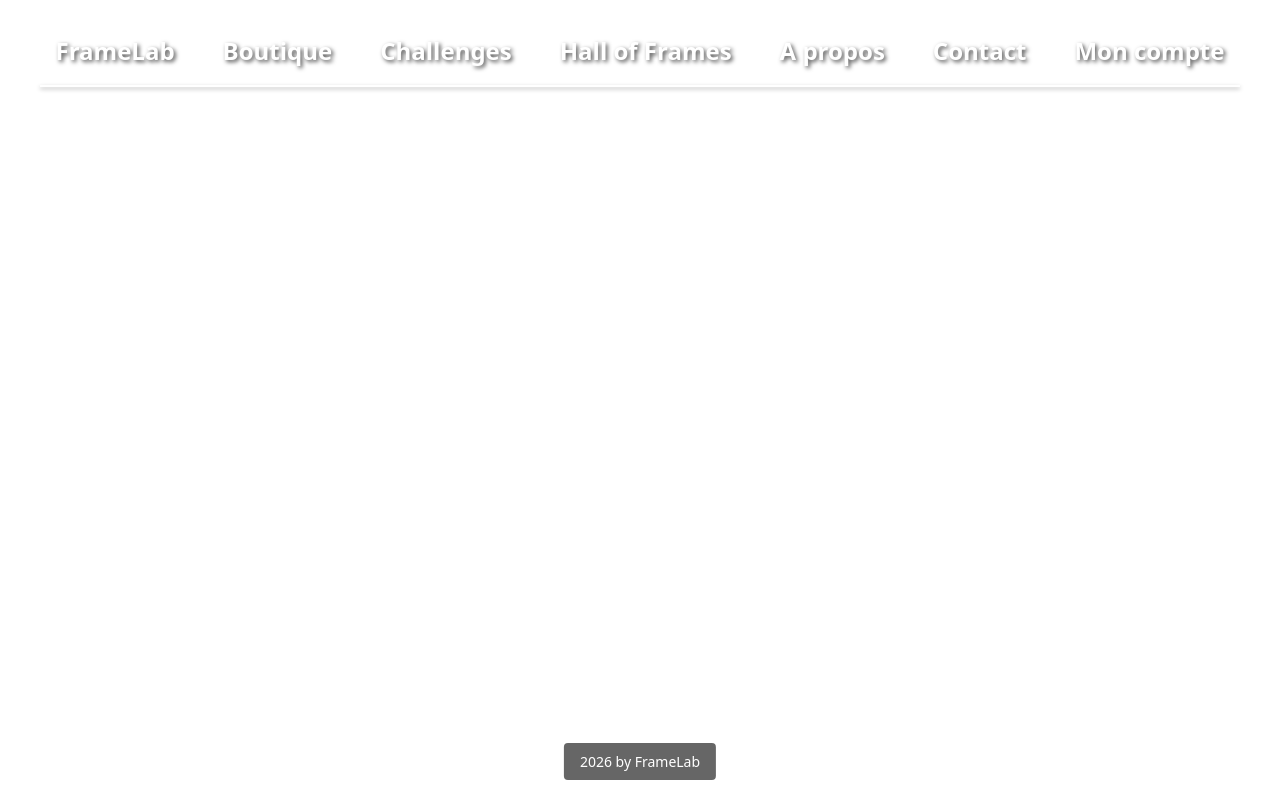
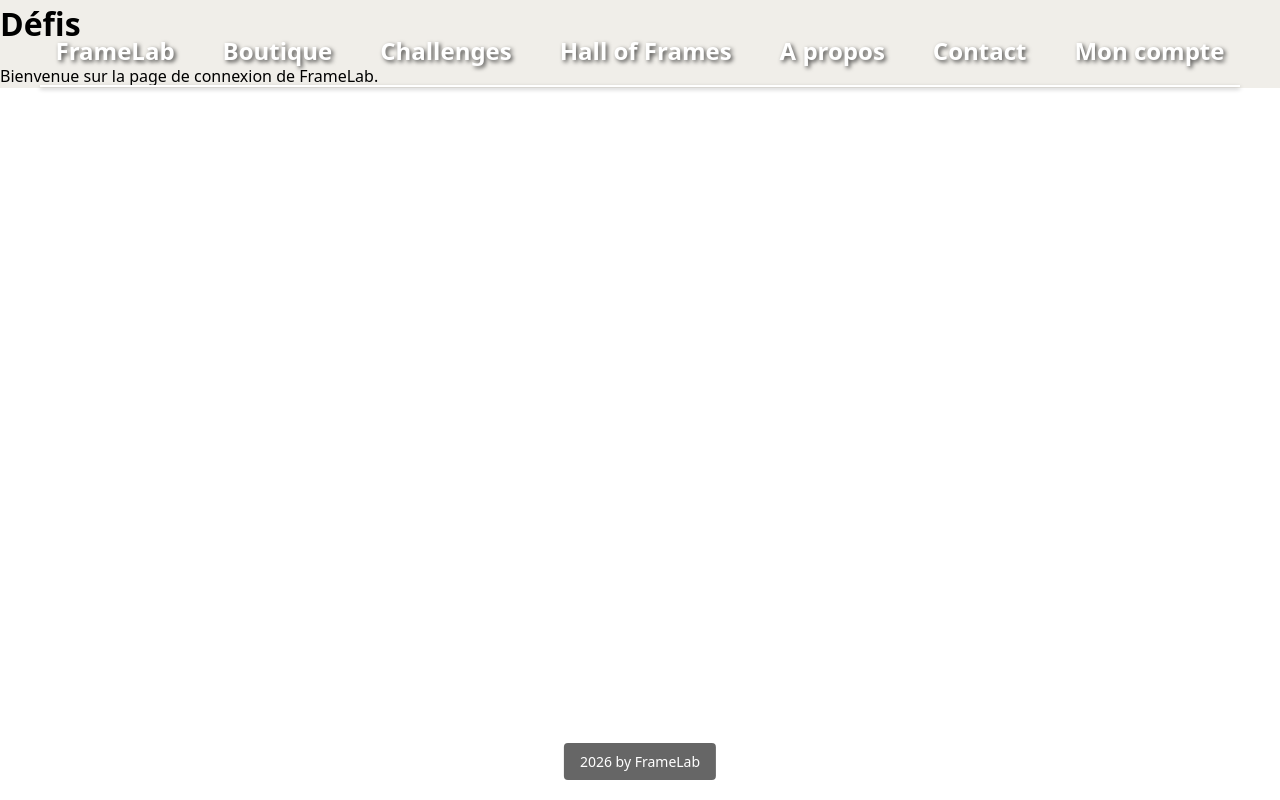
Before and after one commit to matmathmat/framelab-front, a Vue app: page /login in a window 1280 px wide. Built offline with nearby package versions, Linux system fonts and the light colour scheme; a web font is replaced by a local one.

Commit message:
Si l'utilisateur n'est pas connecté le rediriger vers page connexion

```diff
--- a/src/router.ts
+++ b/src/router.ts
@@ -9,6 +9,7 @@ import Challenges from './views/Challenges.vue'
 import HallOfFrames from './views/HallOfFrames.vue'
 import Contact from './views/Contact.vue'
 import MyAccount from './views/MyAccount.vue'
+import Login from './views/Login.vue'
 
 const routes: Array<RouteRecordRaw> = [
   { path: '/', name: 'Home', component: Home },
@@ -18,6 +19,7 @@ const routes: Array<RouteRecordRaw> = [
   { path: '/hall-of-frames', name: 'HallOfFrames', component: HallOfFrames },
   { path: '/contact', name: 'Contact', component: Contact },
   { path: '/me', name: 'MyAccount', component: MyAccount },
+  { path: '/login', name: 'Login', component: Login },
 ]
 
 const router = createRouter({
--- /dev/null
+++ b/src/views/Login.vue
@@ -0,0 +1,16 @@
+<template>
+  <div>
+    <h1>Défis</h1>
+    <p>Bienvenue sur la page de connexion de FrameLab.</p>
+  </div>
+</template>
+
+<script setup>
+</script>
+
+<style scoped>
+h1 {
+  font-size: 2rem;
+  margin-bottom: 1rem;
+}
+</style>
--- a/src/views/MyAccount.vue
+++ b/src/views/MyAccount.vue
@@ -1,3 +1,35 @@
+<script setup>
+function getCookie(cname) {
+    var name = cname + "=";
+    var decodedCookie = decodeURIComponent(document.cookie);
+    var ca = decodedCookie.split(';');
+
+    for (var i = 0; i < ca.length; i++) {
+        var c = ca[i];
+
+        while (c.charAt(0) == ' ') {
+            c = c.substring(1);
+        }
+
+        if (c.indexOf(name) == 0) {
+            return c.substring(name.length, c.length);
+        }
+    }
+
+    return "";
+}
+
+var token = getCookie('token');
+
+// Vérifier le token de l'utilisateur
+if (token) {
+    //
+} else {
+    // Rediriger vers la page de connexion
+    window.location = '/login';
+}
+</script>
+
 <template>
     <div>
         <h1>Mon compte</h1>
@@ -5,9 +37,6 @@
     </div>
 </template>
 
-<script setup>
-</script>
-
 <style scoped>
 h1 {
     font-size: 2rem;
```
Lines whose indentation alone changed are shown as unchanged.
